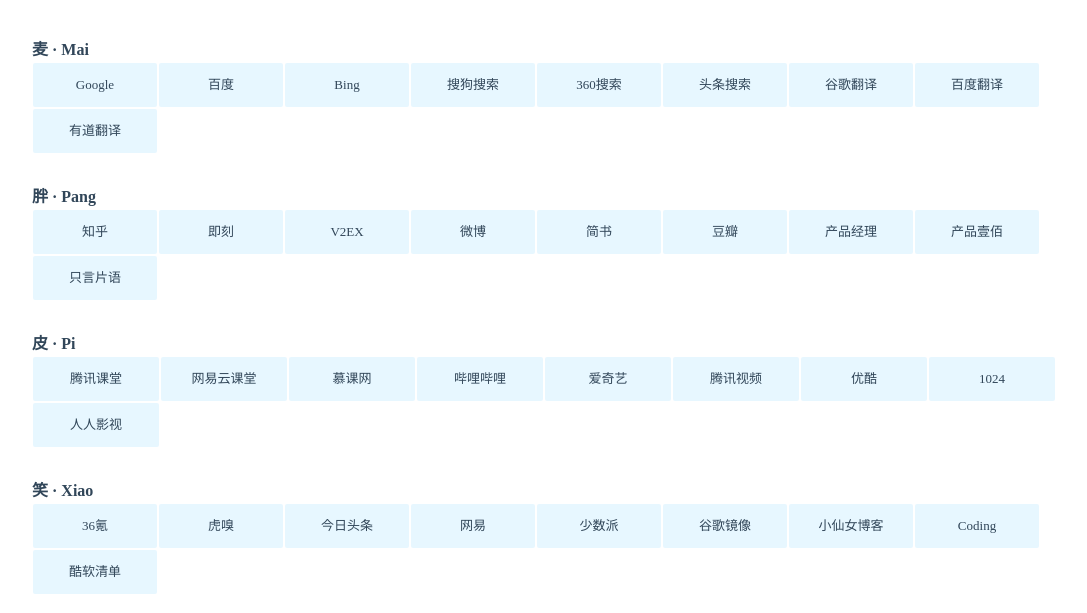
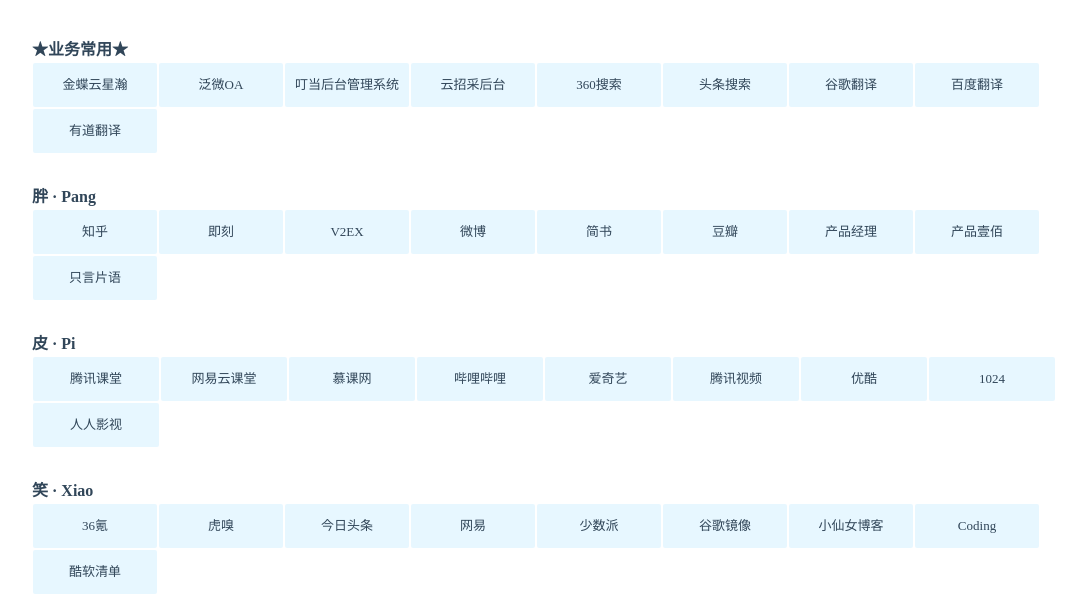
Before and after one commit to cxx0515/cxx, a plain HTML site: page index.html in a window 1280 px wide. Shown: the part 187-800 px from the top of the page, without its empty margins (96-1183 px from the left). Drawn offline with Linux system fonts and the light colour scheme.

Commit message:
Update index.html

```diff
--- a/index.html
+++ b/index.html
@@ -10,16 +10,7 @@
     <meta name="description" content="个人导航"/>
     <link rel="shortcut icon" href="static/img/favicon.ico">
     <link href="static/css/style.css" rel="stylesheet" type="text/css">
-    <!-- 百度统计代码 -->
-    <script>
-        var _hmt = _hmt || [];
-        (function() {
-          var hm = document.createElement("script");
-          hm.src = "https://hm.baidu.com/hm.js?786a6208323fbecfb41d71bfda8daca6";
-          var s = document.getElementsByTagName("script")[0];
-          s.parentNode.insertBefore(hm, s);
-        })();
-      </script>
+
 </head>
 <body>
 <div class="inner-center main">
@@ -51,8 +42,8 @@
         </div>
         <!--  搜索引擎 start  -->
         <ul id="search_methods" class="search-methods">
+          <li data-type="bing" class="search-item bing">必应</li>
           <li data-type="baidu" class="search-item baidu">百度</li>
-          <li data-type="bing" class="search-item bing">必应</li>
           <li data-type="so" class="search-item so">360搜索</li>
           <li data-type="sogou" class="search-item sogou">搜狗</li>
           <li data-type="wangpan" class="search-item wangpan">网盘搜索</li>
@@ -71,12 +62,12 @@
     <!-- 导航地址 start -->
     <div class="nav-content">
       <div class="jj-list">
-        <div class="jj-list-tit">麦 · Mai</div>
+        <div class="jj-list-tit">★业务常用★</div>
         <ul class="jj-list-con">
-          <li><a href="https://www.google.com/" class="jj-list-link" target="_blank">Google</a></li>
-          <li><a href="https://www.baidu.com/" class="jj-list-link" target="_blank">百度</a></li>
-          <li><a href="https://cn.bing.com/" class="jj-list-link" target="_blank">Bing</a></li>
-          <li><a href="https://www.sogou.com/" class="jj-list-link" target="_blank">搜狗搜索</a></li>
+          <li><a href="https://tgjt.kdcloud.com/login.html" class="jj-list-link" target="_blank">金蝶云星瀚</a></li>
+          <li><a href="https://oa.shanghaidelongsteel.com/" class="jj-list-link" target="_blank">泛微OA</a></li>
+          <li><a href="http://admin.yzc.dingdangmro.com/login#/home" class="jj-list-link" target="_blank">叮当后台管理系统</a></li>
+          <li><a href="http://admin.yun-zhaocai.cn/login#/login" class="jj-list-link" target="_blank">云招采后台</a></li>
           <li><a href="https://www.so.com/" class="jj-list-link" target="_blank">360搜索</a></li>
           <li><a href="https://www.toutiao.com/search/?keyword=/" class="jj-list-link" target="_blank">头条搜索</a></li>
           <li><a href="https://translate.google.cn/" class="jj-list-link" target="_blank">谷歌翻译</a></li>
```
